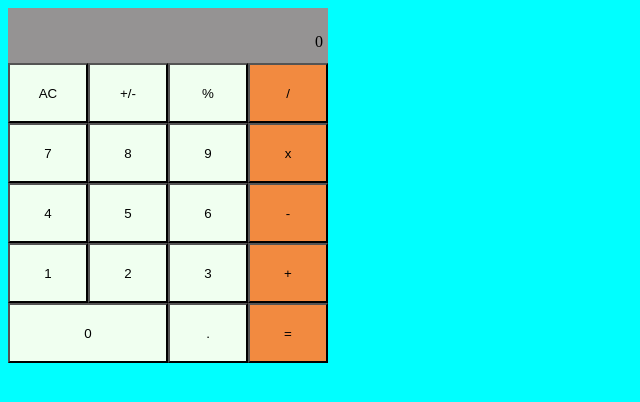
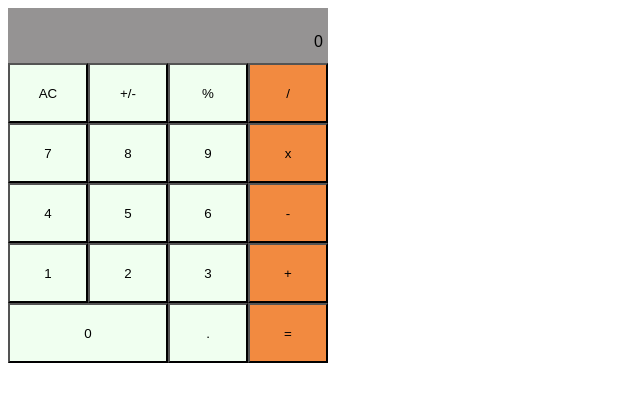
Before and after one commit to massazoum/Math-magicians, a React (Create React App) app: page / in a window 1280 px wide. Shown: the top 402 px of the page, without its empty margins (0-640 px from the left). Built offline with nearby package versions, Linux system fonts and the light colour scheme.

Commit message:
Update css file about background body

```diff
--- a/src/components/Calculator.css
+++ b/src/components/Calculator.css
@@ -1,5 +1,5 @@
 body {
-  background-color: aqua;
+  font-family: 'poppins', sans-serif;
 }
 
 .main {
```
